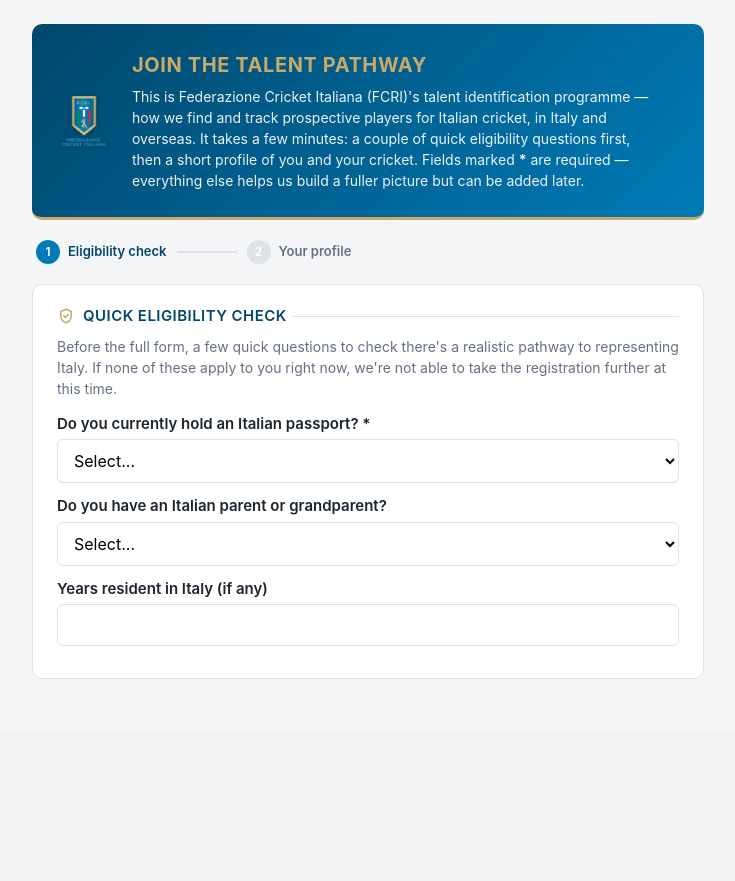
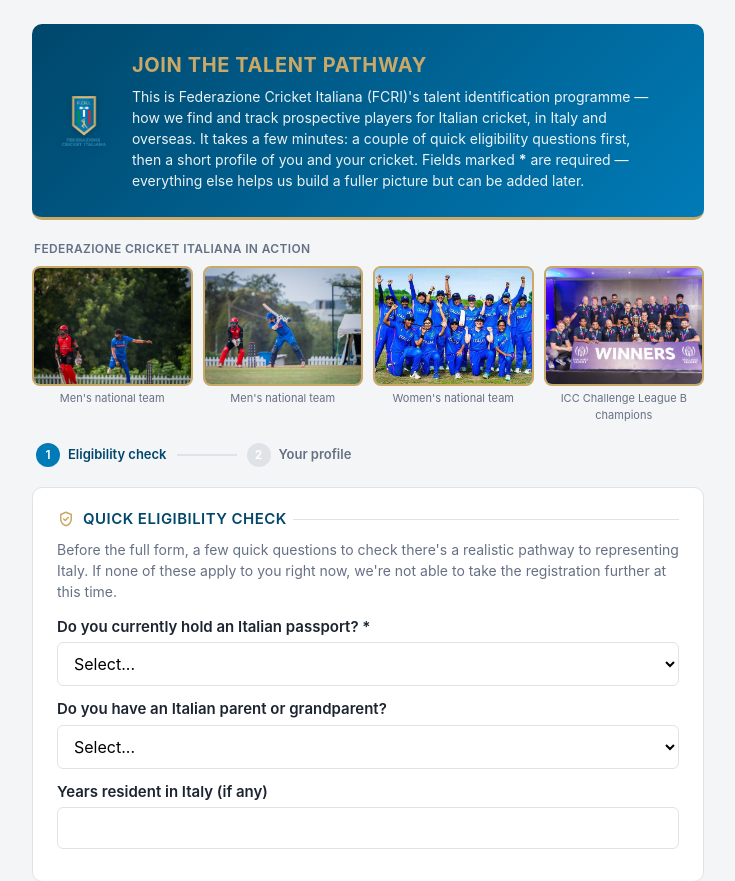
Before and after one commit to tcphysio/talentid, a Flask app: page /apply in a window 1280 px wide. Shown: the part 70-951 px from the top of the page, without its empty margins (272-1007 px from the left). Before the commit the page ends 749 px from the top, so only its background shows below. Run offline with Flask 3, Linux system fonts and the light colour scheme.

Commit message:
Add files via upload

```diff
--- a/static/style.css
+++ b/static/style.css
@@ -345,6 +345,48 @@
   max-width: 60ch;
 }
 
+/* Photo strip (/apply) -- real match/team photos, cleared for use by FCRI */
+.photo-strip-label {
+  font-size: 12px;
+  color: var(--muted);
+  text-transform: uppercase;
+  letter-spacing: 0.03em;
+  margin: 0 0 8px 2px;
+  font-weight: 600;
+}
+
+.photo-strip {
+  display: grid;
+  grid-template-columns: repeat(4, 1fr);
+  gap: 10px;
+  margin-bottom: 20px;
+}
+
+.photo-strip figure {
+  margin: 0;
+}
+
+.photo-strip img {
+  width: 100%;
+  height: 120px;
+  object-fit: cover;
+  border-radius: 8px;
+  border: 2px solid var(--gold);
+  display: block;
+  background: var(--grey-border);
+}
+
+.photo-strip figcaption {
+  font-size: 11px;
+  color: var(--muted);
+  text-align: center;
+  margin-top: 4px;
+}
+
+@media (max-width: 560px) {
+  .photo-strip { grid-template-columns: repeat(2, 1fr); }
+}
+
 /* Step indicator (/apply) */
 .step-indicator {
   display: flex;
--- a/templates/apply.html
+++ b/templates/apply.html
@@ -8,6 +8,26 @@
     <h2>{{ t('hero_heading') }}</h2>
     <p>{{ t('apply_intro') | safe }}</p>
   </div>
+</div>
+
+<p class="photo-strip-label">{{ t('photo_strip_heading') }}</p>
+<div class="photo-strip">
+  <figure>
+    <img src="{{ url_for('static', filename='img/player-bowling-1.jpg') }}" alt="{{ t('photo_caption_bowling') }}" loading="lazy">
+    <figcaption>{{ t('photo_caption_bowling') }}</figcaption>
+  </figure>
+  <figure>
+    <img src="{{ url_for('static', filename='img/player-batting-2.jpg') }}" alt="{{ t('photo_caption_batting') }}" loading="lazy">
+    <figcaption>{{ t('photo_caption_batting') }}</figcaption>
+  </figure>
+  <figure>
+    <img src="{{ url_for('static', filename='img/womens-team.jpg') }}" alt="{{ t('photo_caption_women') }}" loading="lazy">
+    <figcaption>{{ t('photo_caption_women') }}</figcaption>
+  </figure>
+  <figure>
+    <img src="{{ url_for('static', filename='img/mens-winners.jpg') }}" alt="{{ t('photo_caption_winners') }}" loading="lazy">
+    <figcaption>{{ t('photo_caption_winners') }}</figcaption>
+  </figure>
 </div>
 
 <div class="step-indicator" id="step-indicator">
--- a/translations.py
+++ b/translations.py
@@ -53,6 +53,12 @@
         "hero_heading": "Join the Talent Pathway",
         "step_eligibility": "Eligibility check",
         "step_profile": "Your profile",
+
+        "photo_strip_heading": "Federazione Cricket Italiana in action",
+        "photo_caption_bowling": "Men's national team",
+        "photo_caption_batting": "Men's national team",
+        "photo_caption_women": "Women's national team",
+        "photo_caption_winners": "ICC Challenge League B champions",
 
         "eligibility_intro": (
             "We ask these questions to understand potential eligibility to "
@@ -193,6 +199,12 @@
         "step_eligibility": "Verifica idoneità",
         "step_profile": "Il tuo profilo",
 
+        "photo_strip_heading": "La Federazione Cricket Italiana in azione",
+        "photo_caption_bowling": "Nazionale maschile",
+        "photo_caption_batting": "Nazionale maschile",
+        "photo_caption_women": "Nazionale femminile",
+        "photo_caption_winners": "Campioni della ICC Challenge League B",
+
         "eligibility_intro": (
             "Facciamo queste domande per comprendere la potenziale idoneità "
             "a rappresentare l'Italia. Questo non determina l'idoneità da "
```
Also changed, not shown: static/img/mens-winners.jpg (added), static/img/player-batting-1.jpg (added), static/img/player-batting-2.jpg (added), static/img/player-bowling-1.jpg (added), static/img/player-bowling-2.jpg (added), static/img/womens-team.jpg (added).
